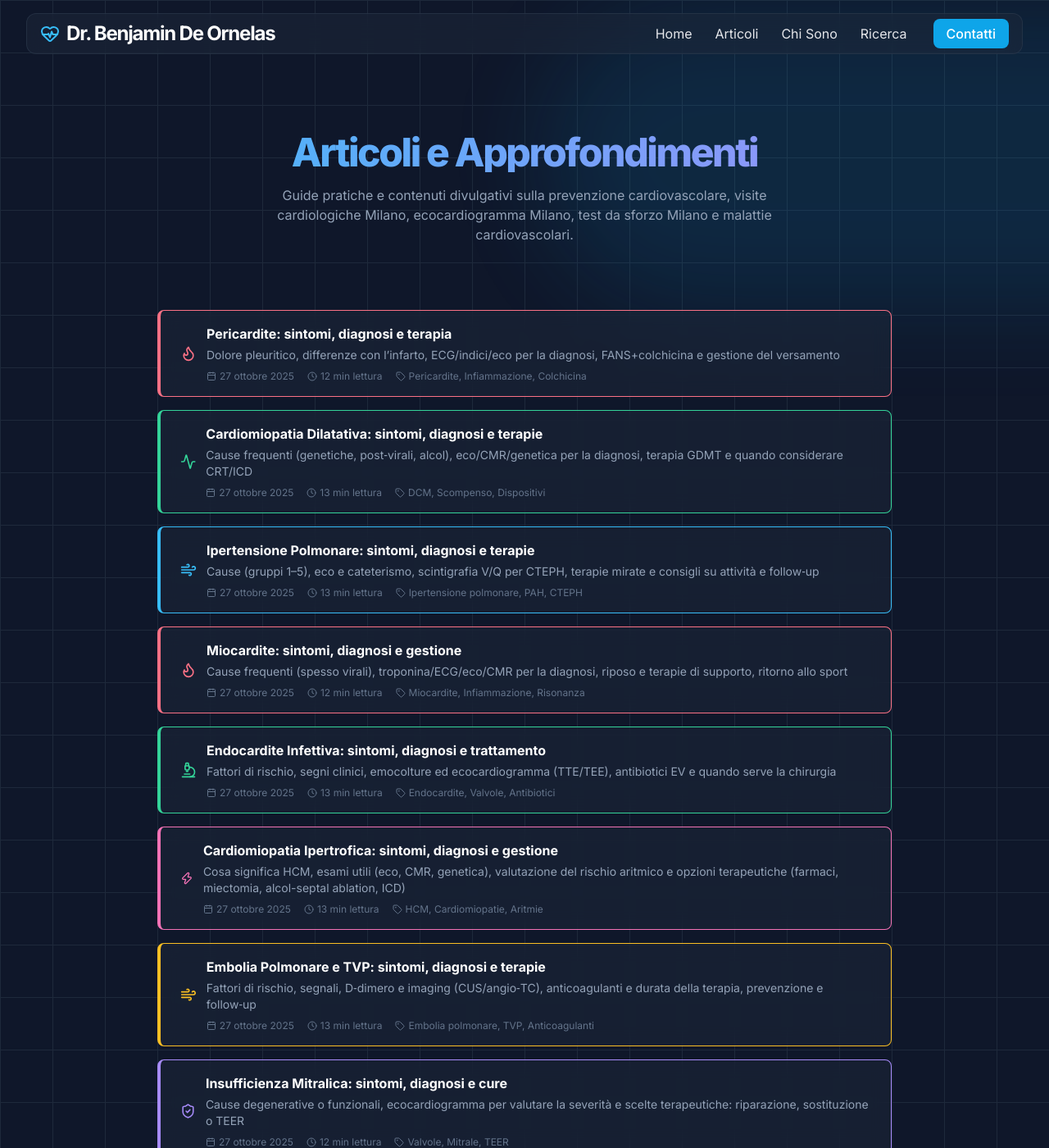
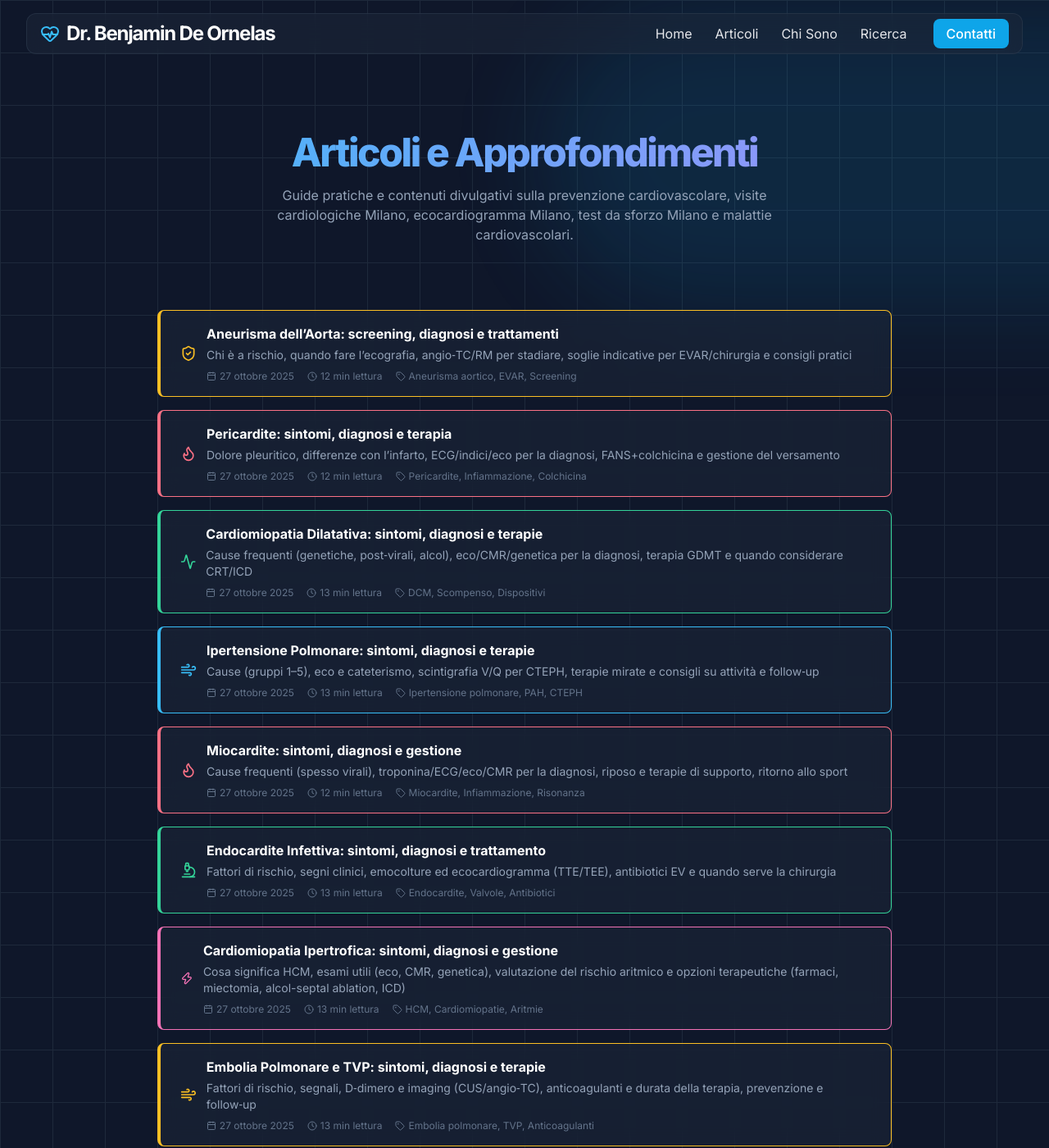
Before and after one commit to bdeornelas/bdeornelas.github.io, a Jekyll site: the page built from articles/index.html, in a window 1280 px wide and 1400 px high. Shown: the whole window at 82% size. Built offline with Jekyll 4.4.1, drawn with Linux system fonts in a browser that asks for light colours; nearby versions of some CDN libraries; some of the changed text lies outside the part shown.

Commit message:
Add articles: Aneurisma aortico (screening/diagnosi/trattamenti) e Pericardite (diagnosi/terapia/recidive); aggiorna lista

```diff
--- a/articles/index.html
+++ b/articles/index.html
@@ -24,6 +24,33 @@ twitter_image: /assets/img/og-card.jpg
       <!-- Lista articoli -->
       <section class="max-w-4xl mx-auto">
         <ul class="space-y-4" id="articles-list">
+
+          <!-- ARTICOLO ANEURISMA AORTICO -->
+          <li>
+            <a href="/articles/aneurisma-aortico/" class="block px-6 py-4 rounded-lg glass-card border-l-4 border-amber-400 hover:border-amber-300 hover:bg-slate-800/50 transition group">
+              <div class="flex items-center gap-3">
+                <i data-lucide="shield-check" class="w-5 h-5 text-amber-400 group-hover:text-amber-300"></i>
+                <div>
+                  <h3 class="font-bold text-white group-hover:text-sky-100">Aneurisma dell’Aorta: screening, diagnosi e trattamenti</h3>
+                  <p class="text-sm text-slate-400 mt-1">Chi è a rischio, quando fare l’ecografia, angio‑TC/RM per stadiare, soglie indicative per EVAR/chirurgia e consigli pratici</p>
+                  <div class="flex items-center gap-4 mt-2 text-xs text-slate-500">
+                    <span class="flex items-center gap-1">
+                      <i data-lucide="calendar" class="w-3 h-3"></i>
+                      27 ottobre 2025
+                    </span>
+                    <span class="flex items-center gap-1">
+                      <i data-lucide="clock" class="w-3 h-3"></i>
+                      12 min lettura
+                    </span>
+                    <span class="flex items-center gap-1">
+                      <i data-lucide="tag" class="w-3 h-3"></i>
+                      Aneurisma aortico, EVAR, Screening
+                    </span>
+                  </div>
+                </div>
+              </div>
+            </a>
+          </li>
 
           <!-- ARTICOLO PERICARDITE -->
           <li>
```
Also changed, not shown: articles/aneurisma-aortico/index.html (added, +166 -0 lines).
